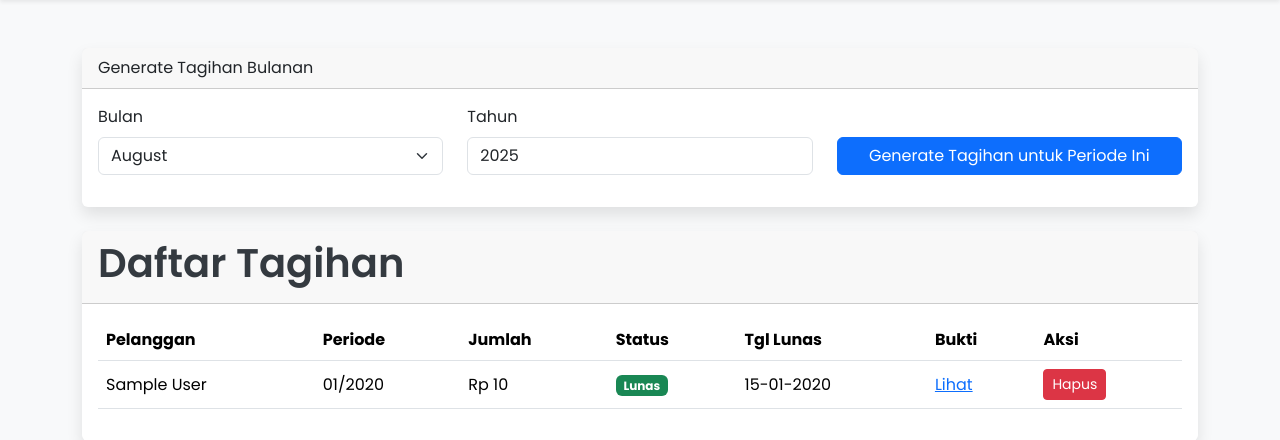
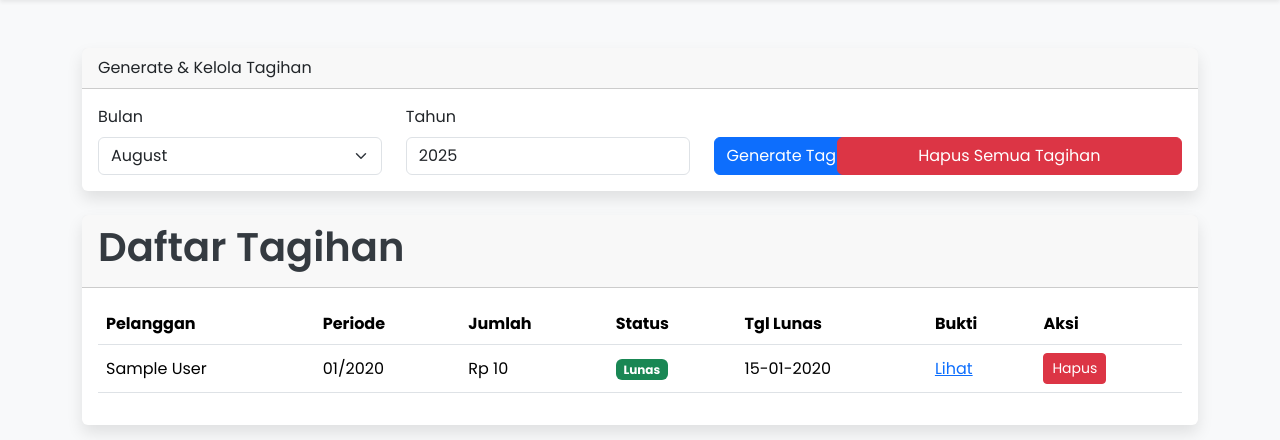
Before and after one commit to thoriqo-bowzbow/wisp-financial-admin, a Flask app: page /invoices in a window 1280 px wide. Shown: the part 56-496 px from the top of the page. Run offline with Flask 3, Linux system fonts and the light colour scheme; a user stored in the database is signed in; tables that the repository leaves empty hold one stand-in row (values such as "Sample post"); some libraries are stand-ins or nearby versions.

Commit message:
Update otomatis pada 2025-08-28 23:07:34

```diff
--- a/app/routes.py
+++ b/app/routes.py
@@ -1,5 +1,6 @@
 import os
 import secrets
+import shutil
 from flask import render_template, url_for, flash, redirect, request, Response, jsonify
 from app import app, db, bcrypt
 from app.models import User, Customer, ServicePackage, Invoice, Expense, Setting
@@ -12,7 +13,7 @@
 import openpyxl
 from io import BytesIO
 
-# --- Fungsi Helper ---
+# ... (Fungsi Helper save_receipt_picture & get_settings tidak berubah) ...
 def save_receipt_picture(form_picture, customer_name, invoice):
     random_hex = secrets.token_hex(8)
     _, f_ext = os.path.splitext(form_picture.filename)
@@ -33,7 +34,7 @@
             settings[key] = value
     return settings
 
-# --- Rute Autentikasi ---
+# ... (Rute Autentikasi, Dashboard, API, Pelanggan tidak berubah) ...
 @app.route("/login", methods=['GET', 'POST'])
 def login():
     if current_user.is_authenticated: return redirect(url_for('dashboard'))
@@ -47,13 +48,10 @@
         else:
             flash('Login Gagal. Silakan periksa email dan password.', 'danger')
     return render_template('login.html', title='Login', form=form)
-
 @app.route("/logout")
 def logout():
     logout_user()
     return redirect(url_for('login'))
-
-# --- Rute Utama & Dashboard ---
 @app.route("/")
 @app.route("/dashboard")
 @login_required
@@ -67,7 +65,6 @@
     stats = {'revenue_current_month': revenue_this_month, 'unpaid_current_month': unpaid_this_month, 'expense_current_month': expense_this_month, 'active_customers': active_customers}
     recent_invoices = Invoice.query.order_by(Invoice.tanggal_buat.desc()).limit(5).all()
     return render_template('dashboard.html', stats=stats, recent_invoices=recent_invoices, current_month_name=now.strftime('%B'), current_year=current_year)
-
 @app.route("/api/financial_summary")
 @login_required
 def api_financial_summary():
@@ -82,8 +79,6 @@
         expense = db.session.query(func.sum(Expense.jumlah)).filter(extract('month', Expense.tanggal) == month, extract('year', Expense.tanggal) == year).scalar() or 0
         expense_data.append(expense)
     return jsonify({'labels': labels, 'revenue': revenue_data, 'expenses': expense_data})
-
-# --- Rute Manajemen Pelanggan ---
 @app.route('/customers')
 @login_required
 def customers():
@@ -93,7 +88,6 @@
         query = query.filter(or_(Customer.nama.ilike(f'%{search}%'), Customer.alamat.ilike(f'%{search}%')))
     all_customers = query.order_by(Customer.nama).all()
     return render_template('customers.html', customers=all_customers)
-
 @app.route('/customer/add', methods=['GET', 'POST'])
 @login_required
 def add_customer():
@@ -107,7 +101,6 @@
         flash('Pelanggan baru berhasil ditambahkan!', 'success')
         return redirect(url_for('customers'))
     return render_template('customer_form.html', title='Tambah Pelanggan', form=form)
-
 @app.route('/customer/<int:customer_id>/update', methods=['GET', 'POST'])
 @login_required
 def update_customer(customer_id):
@@ -123,7 +116,6 @@
     elif request.method == 'GET':
         form.nama.data, form.alamat.data, form.telepon.data, form.package_id.data, form.status.data, form.tanggal_bergabung.data = customer.nama, customer.alamat, customer.telepon, customer.package_id or 0, customer.status, customer.tanggal_bergabung
     return render_template('customer_form.html', title='Edit Pelanggan', form=form)
-
 @app.route('/customer/<int:customer_id>/delete', methods=['POST'])
 @login_required
 def delete_customer(customer_id):
@@ -133,7 +125,7 @@
     flash('Pelanggan berhasil dihapus.', 'info')
     return redirect(url_for('customers'))
 
-# --- Rute Manajemen Tagihan ---
+# --- Rute Manajemen Tagihan (DIPERBARUI) ---
 @app.route('/invoices', methods=['GET'])
 @login_required
 def invoices():
@@ -182,7 +174,6 @@
     else: flash('Data formulir tidak valid.', 'danger')
     return redirect(url_for('invoices'))
 
-# --- PERBAIKAN DI SINI: RUTE HAPUS TAGIHAN DIKEMBALIKAN ---
 @app.route('/invoice/<int:invoice_id>/delete', methods=['POST'])
 @login_required
 def delete_invoice(invoice_id):
@@ -197,7 +188,28 @@
     flash('Tagihan berhasil dihapus.', 'info')
     return redirect(url_for('invoices'))
 
+# --- RUTE BARU: HAPUS SEMUA TAGIHAN ---
+@app.route('/invoices/delete_all', methods=['POST'])
+@login_required
+def delete_all_invoices():
+    try:
+        # Hapus semua file di folder uploads
+        uploads_dir = os.path.join(app.root_path, 'static/uploads')
+        if os.path.exists(uploads_dir):
+            shutil.rmtree(uploads_dir)
+            os.makedirs(uploads_dir) # Buat lagi folder kosongnya
+
+        # Hapus semua record dari tabel Invoice
+        num_rows_deleted = db.session.query(Invoice).delete()
+        db.session.commit()
+        flash(f'Berhasil menghapus {num_rows_deleted} tagihan dan semua file nota terkait.', 'success')
+    except Exception as e:
+        db.session.rollback()
+        flash(f'Terjadi error saat menghapus tagihan: {e}', 'danger')
+    return redirect(url_for('invoices'))
+
 # --- Sisa Rute ---
+# ... (Salin semua rute sisa di bawah ini tanpa perubahan) ...
 @app.route('/financial-report', methods=['GET', 'POST'])
 @login_required
 def financial_report():
--- a/app/templates/invoices.html
+++ b/app/templates/invoices.html
@@ -5,17 +5,32 @@
 {% block content %}
   <div class="card mb-4">
     <div class="card-header">
-      Generate Tagihan Bulanan
+      Generate & Kelola Tagihan
     </div>
     <div class="card-body">
+      <div class="row">
+        <!-- Form Generate Tagihan -->
+        <div class="col-md-8">
           <form method="POST" action="{{ url_for('generate_invoices') }}">
             {{ gen_form.hidden_tag() }}
             <div class="row align-items-end">
-          <div class="col-md-4"><div class="mb-3">{{ gen_form.bulan.label(class="form-label") }}{{ gen_form.bulan(class="form-select") }}</div></div>
-          <div class="col-md-4"><div class="mb-3">{{ gen_form.tahun.label(class="form-label") }}{{ gen_form.tahun(class="form-control") }}</div></div>
-          <div class="col-md-4"><div class="mb-3">{{ gen_form.submit(class="btn btn-primary w-100") }}</div></div>
+              <div class="col-md-5"><div class="mb-3 mb-md-0">{{ gen_form.bulan.label(class="form-label") }}{{ gen_form.bulan(class="form-select") }}</div></div>
+              <div class="col-md-5"><div class="mb-3 mb-md-0">{{ gen_form.tahun.label(class="form-label") }}{{ gen_form.tahun(class="form-control") }}</div></div>
+              <div class="col-md-2"><div class="d-grid">{{ gen_form.submit(class="btn btn-primary") }}</div></div>
             </div>
           </form>
+        </div>
+        <!-- Tombol Hapus Semua -->
+        <div class="col-md-4 d-flex align-items-end">
+          <form method="POST" action="{{ url_for('delete_all_invoices') }}" class="w-100">
+            <div class="d-grid">
+              <button type="submit" class="btn btn-danger" onclick="return confirm('PERINGATAN: Anda akan menghapus SEMUA data tagihan. Aksi ini tidak bisa dibatalkan. Lanjutkan?')">
+                Hapus Semua Tagihan
+              </button>
+            </div>
+          </form>
+        </div>
+      </div>
     </div>
   </div>
 
@@ -53,19 +68,6 @@
                         </form>
                     </td>
                     </tr>
-                    {% else %}
-                    <tr><td colspan="7" class="text-center">Belum ada data tagihan.</td></tr>
-                    {% endfor %}
-                </tbody>
-            </table>
-        </div>
-    </div>
-  </div>
-
-<!-- =================================================================== -->
-<!-- PERBAIKAN DI SINI: SEMUA MODAL DIKUMPULKAN DI LUAR TABEL -->
-<!-- =================================================================== -->
-{% for invoice in invoices %}
                     <div class="modal fade" id="payModal{{ invoice.id }}" tabindex="-1">
                     <div class="modal-dialog">
                         <div class="modal-content">
@@ -88,5 +90,12 @@
                         </div>
                     </div>
                     </div>
+                    {% else %}
+                    <tr><td colspan="7" class="text-center">Belum ada data tagihan.</td></tr>
                     {% endfor %}
+                </tbody>
+            </table>
+        </div>
+    </div>
+  </div>
 {% endblock %}
```
Lines whose indentation alone changed are shown as unchanged.
